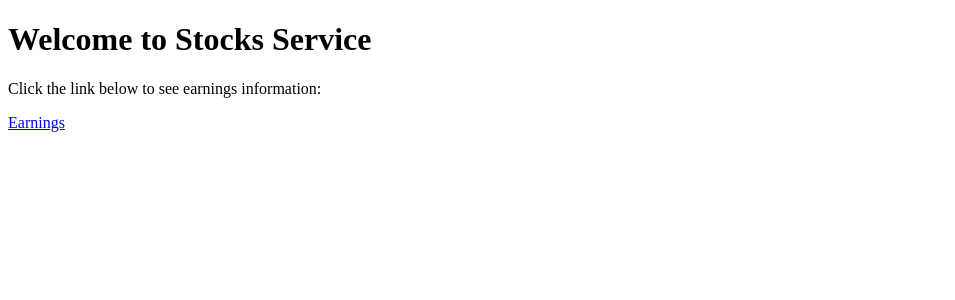
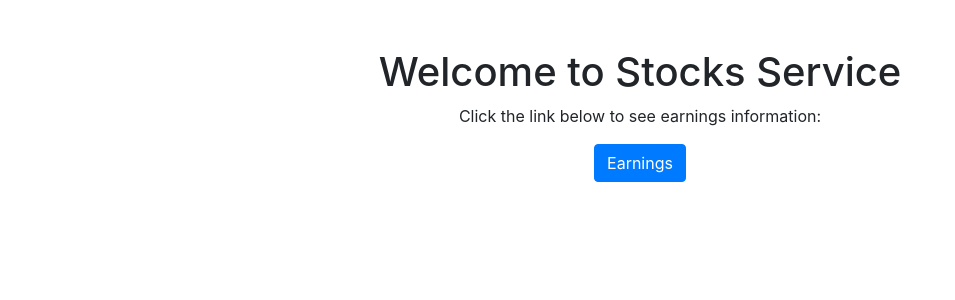
Before and after one commit to tedioregit/earnings, a Django app: page / in a window 1280 px wide. Shown: the top 300 px of the page, without its empty margins (0-955 px from the left). Run offline with Django 4.2, Linux system fonts and the light colour scheme; some libraries are stand-ins or nearby versions.

Commit message:
Customized homepage

```diff
--- a/earnings/templates/home.html
+++ b/earnings/templates/home.html
@@ -2,10 +2,18 @@
 <html>
   <head>
     <title>Stocks Service</title>
+    <link rel="stylesheet" href="https://stackpath.bootstrapcdn.com/bootstrap/4.3.1/css/bootstrap.min.css">
   </head>
   <body>
-    <h1>Welcome to Stocks Service</h1>
-    <p>Click the link below to see earnings information:</p>
-    <a href="/earnings/">Earnings</a>
+    <div class="container mt-5">
+      <h1 class="text-center">Welcome to Stocks Service</h1>
+      <p class="text-center">Click the link below to see earnings information:</p>
+      <div class="d-flex justify-content-center">
+        <a href="/earnings/" class="btn btn-primary">Earnings</a>
+      </div>
+    </div>
+    <script src="https://code.jquery.com/jquery-3.3.1.slim.min.js"></script>
+    <script src="https://cdnjs.cloudflare.com/ajax/libs/popper.js/1.14.7/umd/popper.min.js"></script>
+    <script src="https://stackpath.bootstrapcdn.com/bootstrap/4.3.1/js/bootstrap.min.js"></script>
   </body>
 </html>
```
